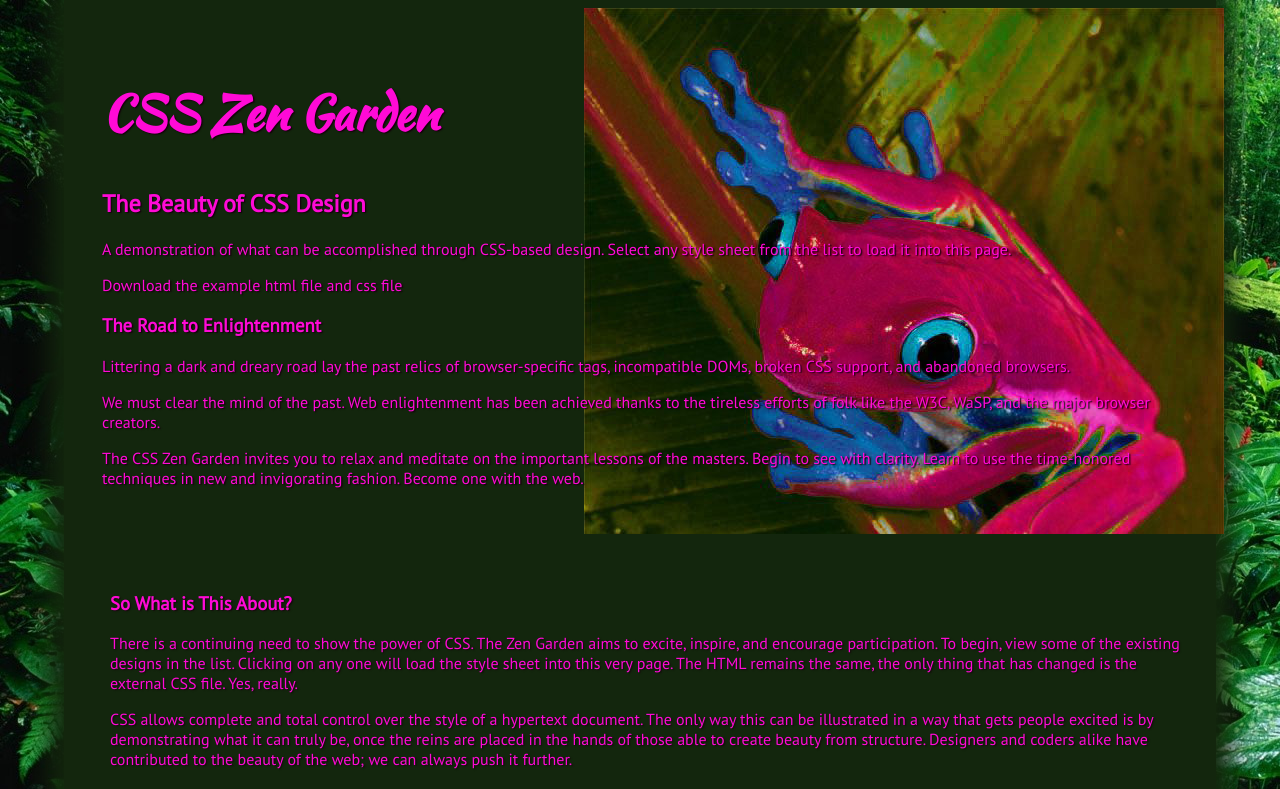
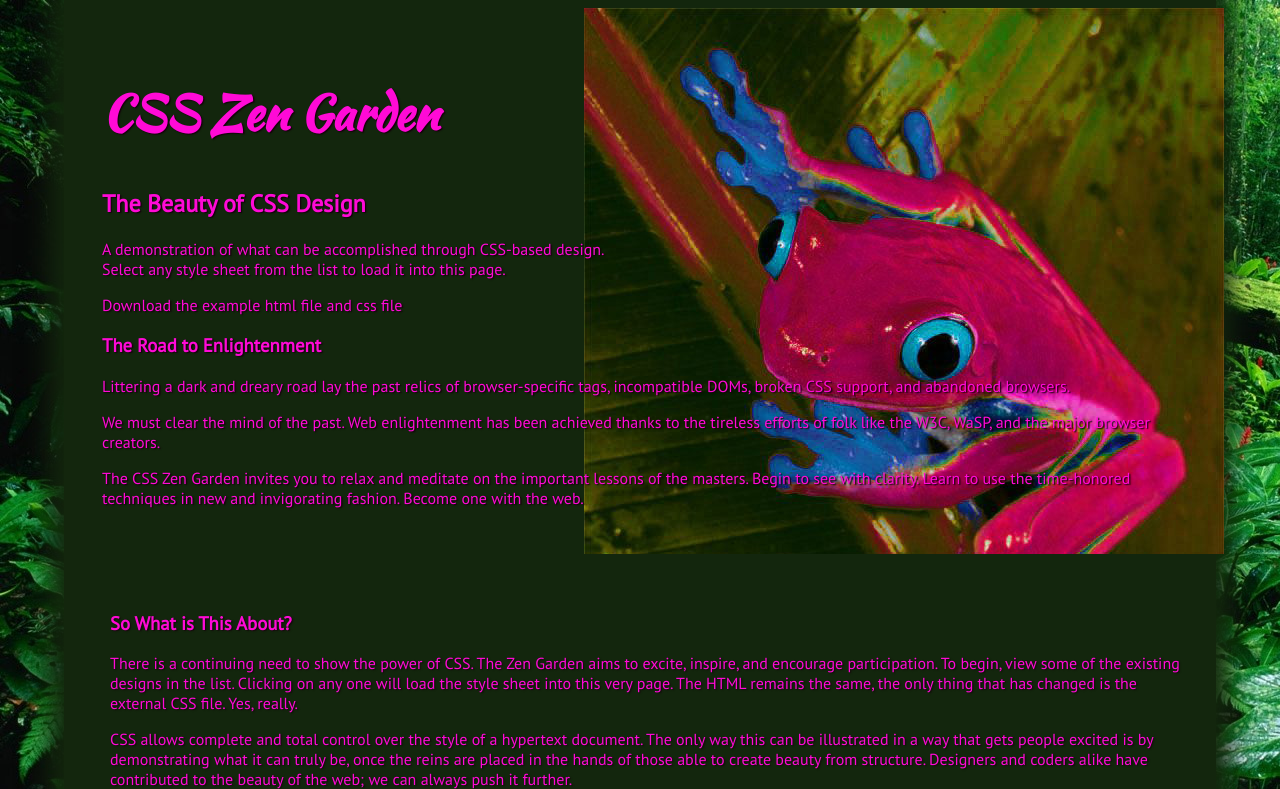
Before and after one commit to micahwelf/micahwelf.github.io, a web app: file zen_garden/index.html in a window 1280 px wide. Shown: the top 789 px of the page. Run offline with its HTML, style and script files only (its server is not run), Linux system fonts and the light colour scheme; some libraries are stand-ins or nearby versions; some web fonts are replaced.

Commit message:
intro text wrap frog

```diff
--- a/zen_garden/css/micah.css
+++ b/zen_garden/css/micah.css
@@ -38,7 +38,7 @@
 	color: hsla( 310, 100%, 52%, 1 );
 	text-shadow: 1pt 1pt 1pt rgb(21, 0, 11);
 }
-section#zen-intro {
+section.intro#zen-intro {
 	display: block;
 	position:static;
 	order: 0;
@@ -47,6 +47,9 @@
 	grid-column: 1 / span 2;
 	grid-row: 1 / span 1;
 /*	background: rgba(42, 78, 110, 1);*/
+}
+section.intro#zen-intro>header, section.intro#zen-intro>div.summary#zen-summary {
+	width: 50%;
 }
 
 .main#zen-supporting {
```
